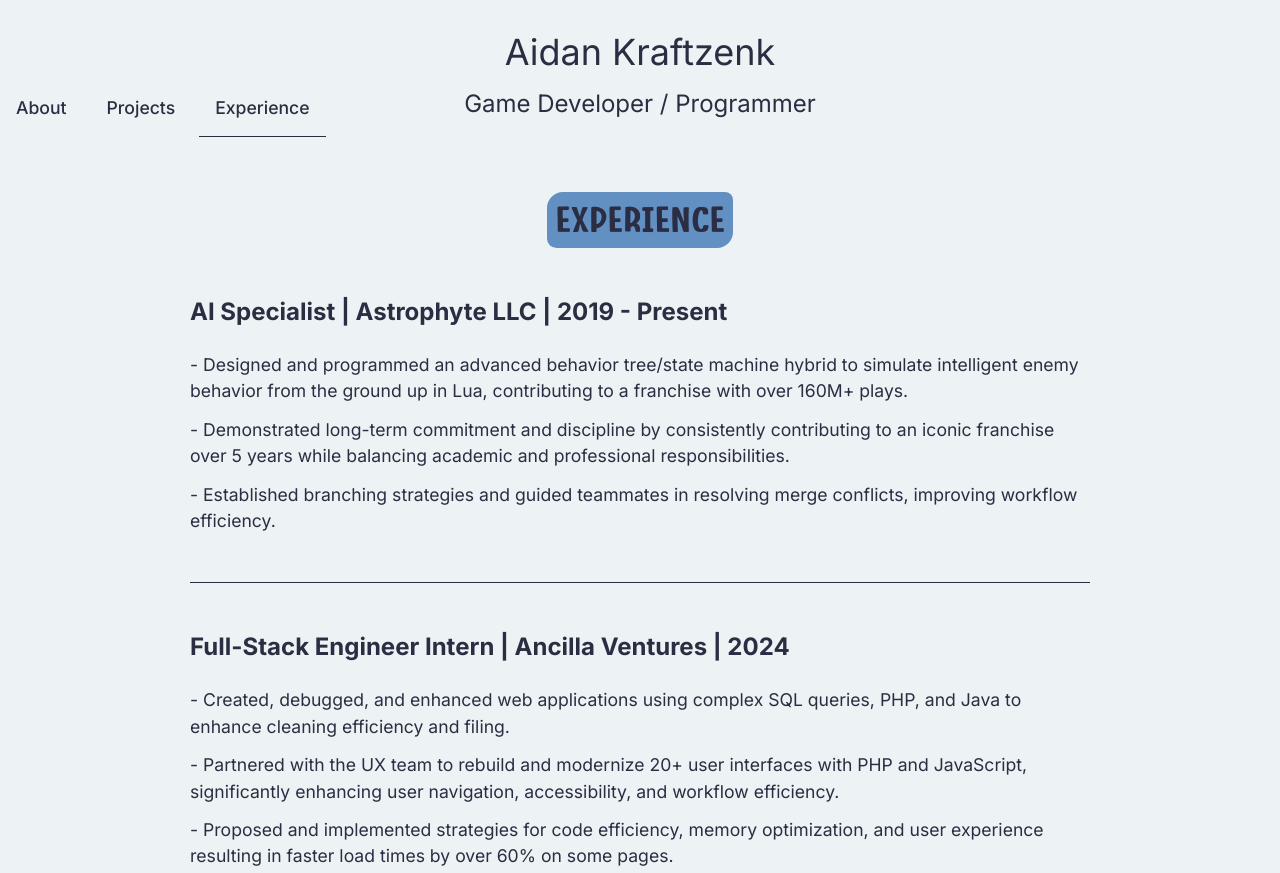
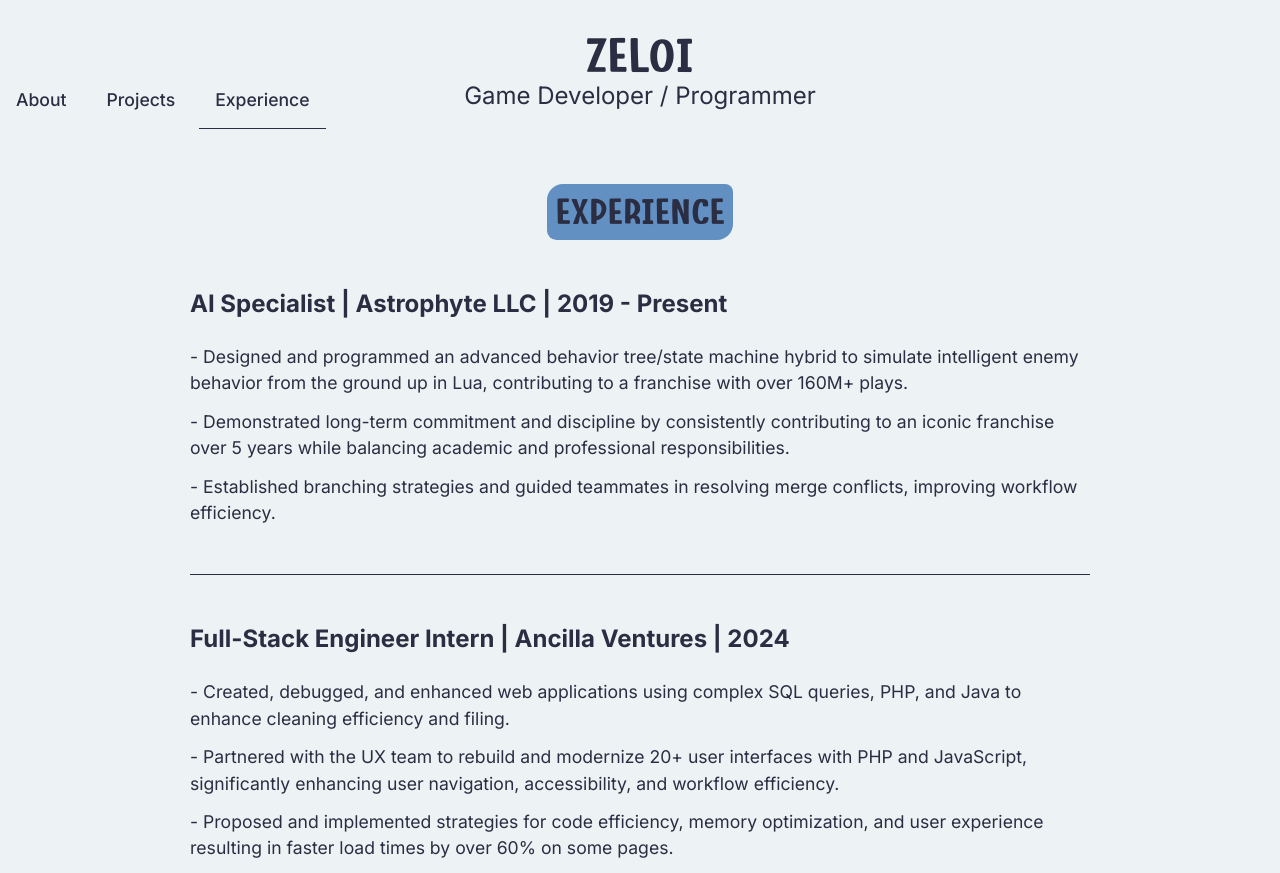
Before and after one commit to akraftzenk/portfolio, a website built with Vite: page experience.html in a window 1280 px wide. Shown: the top 873 px of the page. Built offline with nearby package versions, Linux system fonts and the light colour scheme; a web font is replaced by a local one.

Commit message:
dev'd it

```diff
--- a/experience.html
+++ b/experience.html
@@ -43,8 +43,8 @@
           </ul>
         </div>
       </span>
-      <p class="header-text m-4">
-        <span class="c10 text-4xl text-accent">Aidan Kraftzenk</span>
+      <p class="header-text mt-4">
+        <span class="c10 text-5xl text-accent font-stylized">Zeloi</span>
       </p>
       <p class="c4 header-text">
         <span class="text-2xl text-accent">Game Developer / Programmer</span>
--- a/index.html
+++ b/index.html
@@ -43,8 +43,8 @@
           </ul>
         </div>
       </span>
-      <p class="header-text m-4">
-        <span class="c10 text-4xl text-accent">Aidan Kraftzenk</span>
+      <p class="header-text mt-4">
+        <span class="c10 text-5xl text-accent font-stylized">Zeloi</span>
       </p>
       <p class="c4 header-text">
         <span class="text-2xl text-accent">Game Developer / Programmer</span>
--- a/projects.html
+++ b/projects.html
@@ -45,8 +45,8 @@
           </ul>
         </div>
       </span>
-      <p class="header-text m-4">
-        <span class="c10 text-4xl text-accent">Aidan Kraftzenk</span>
+      <p class="header-text mt-4">
+        <span class="c10 text-5xl text-accent font-stylized">Zeloi</span>
       </p>
       <p class="c4 header-text">
         <span class="text-2xl text-accent">Game Developer / Programmer</span>
--- a/style.css
+++ b/style.css
@@ -8,6 +8,7 @@
   --color-secondary: #6290c3;
 
   --font-display: "Josefin Sans", sans-serif;
+  --font-stylized: "Super Indie", sans-serif;
 }
 
 body {
```
